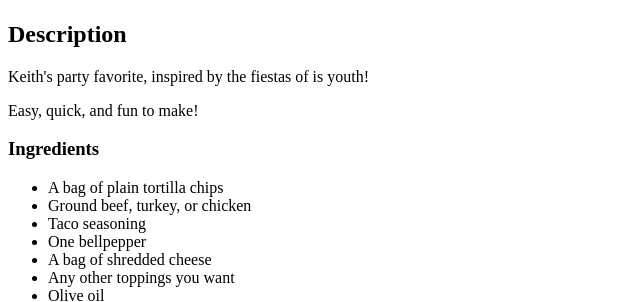
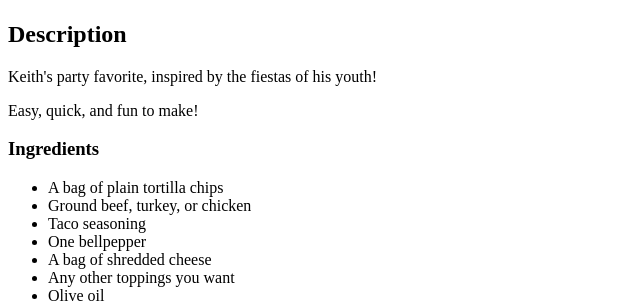
Before and after one commit to KgitWH21/odin-recipes, a plain HTML site: page recipes/keith_nachos.html in a window 1280 px wide. Shown: the part 217-519 px from the top of the page, 0-640 px from the left. Drawn offline with Linux system fonts and the light colour scheme.

Commit message:
Fix typo on nachos page.

```diff
--- a/recipes/keith_nachos.html
+++ b/recipes/keith_nachos.html
@@ -14,7 +14,7 @@
     <img src="../images/nachos.jpg" alt="An image of a tray of nachos" width="150">
 
     <h2>Description</h2>
-    <p>Keith's party favorite, inspired by the fiestas of is youth!</p>
+    <p>Keith's party favorite, inspired by the fiestas of his youth!</p>
     <p>Easy, quick, and fun to make!</p>
 
     <h3>Ingredients</h3>
```
